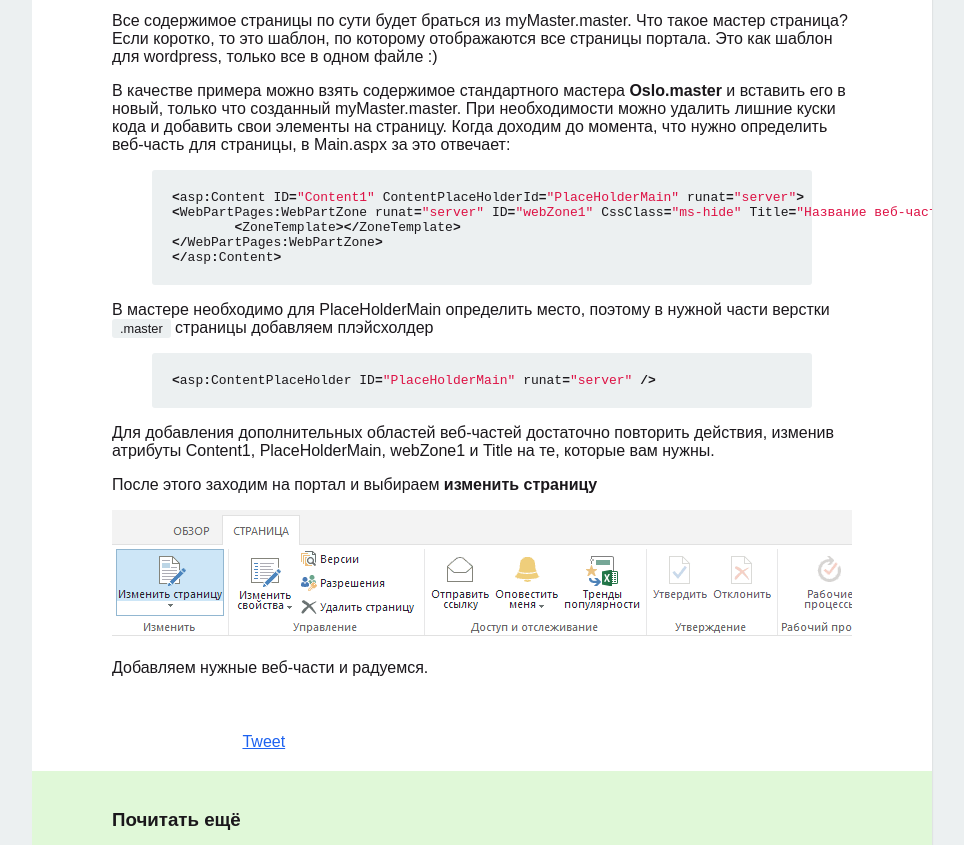
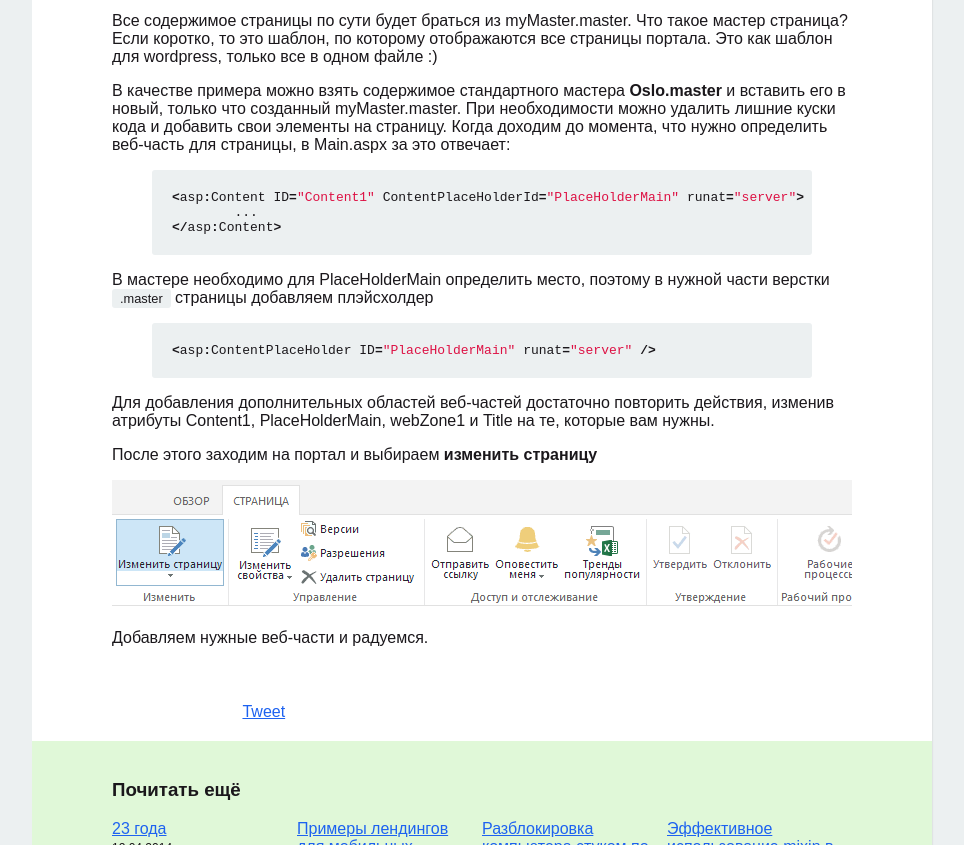
Before and after one commit to anna-vanlee/bizikov.ru, a Jekyll site: the page built from _posts/2014-04-22-Stranica-v-Sharepoint-2013-c-oblastjami-dlja-veb-chastej.md, in a window 1280 px wide and 900 px high, scrolled down 1048 px, cut to the strip 55-900 px from the top of the window. Shown: the whole strip, without its empty margins (8-972 px from the left). Built offline with Jekyll 4.4.1, drawn with Linux system fonts in a browser that asks for light colours; some web fonts are replaced; comment, search, counter and statistics services are not loaded.

Commit message:
Update 2014-04-22-Stranica-v-Sharepoint-2013-c-oblastjami-dlja-veb-chastej.md

```diff
--- a/_posts/2014-04-22-Stranica-v-Sharepoint-2013-c-oblastjami-dlja-veb-chastej.md
+++ b/_posts/2014-04-22-Stranica-v-Sharepoint-2013-c-oblastjami-dlja-veb-chastej.md
@@ -28,9 +28,7 @@ tags:
 
 {% highlight C %}
 <asp:Content ID="Content1" ContentPlaceHolderId="PlaceHolderMain" runat="server">
-<WebPartPages:WebPartZone runat="server" ID="webZone1" CssClass="ms-hide" Title="Название веб-части">
-	<ZoneTemplate></ZoneTemplate>
-</WebPartPages:WebPartZone>
+ 	...
 </asp:Content>
 {% endhighlight %}
 
```
